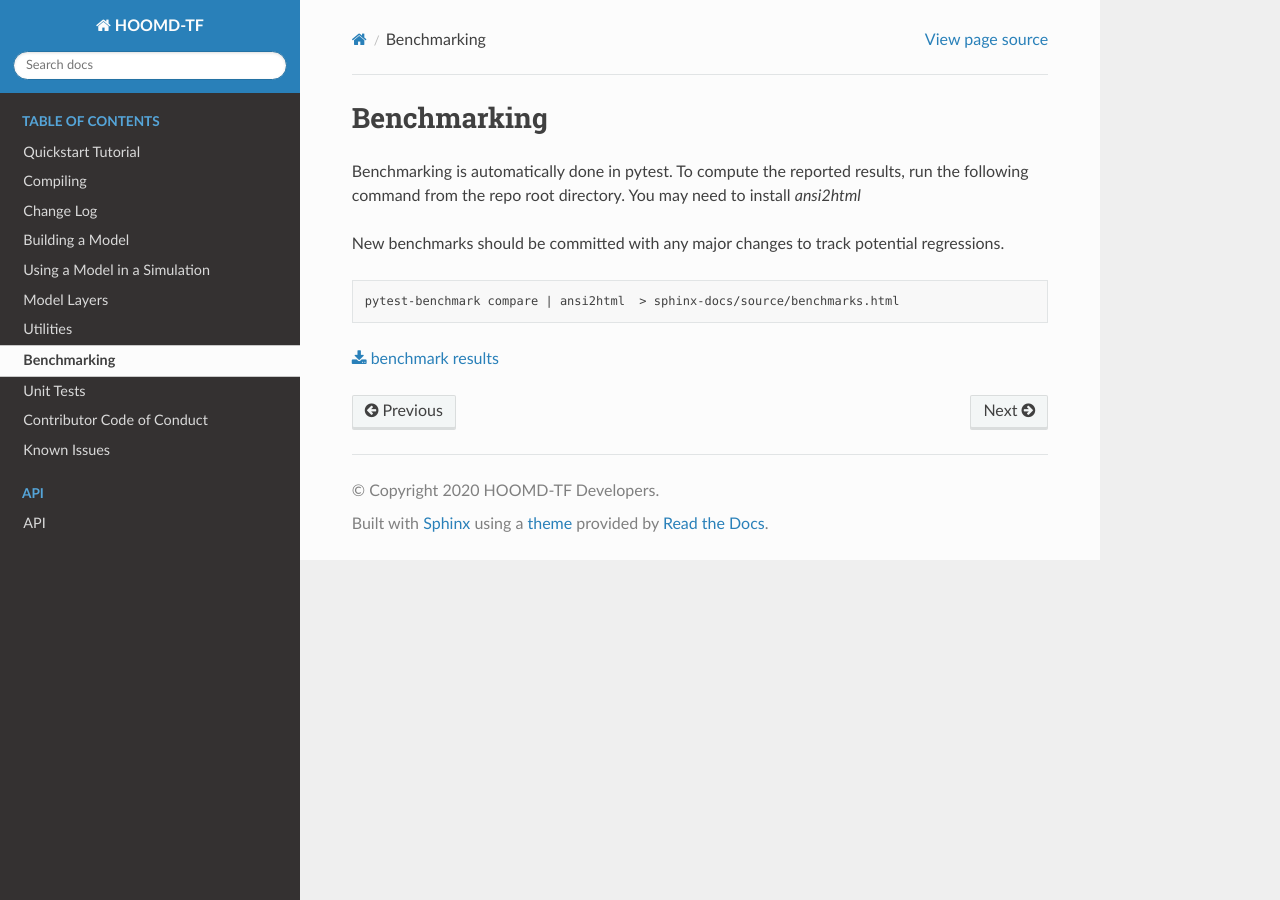
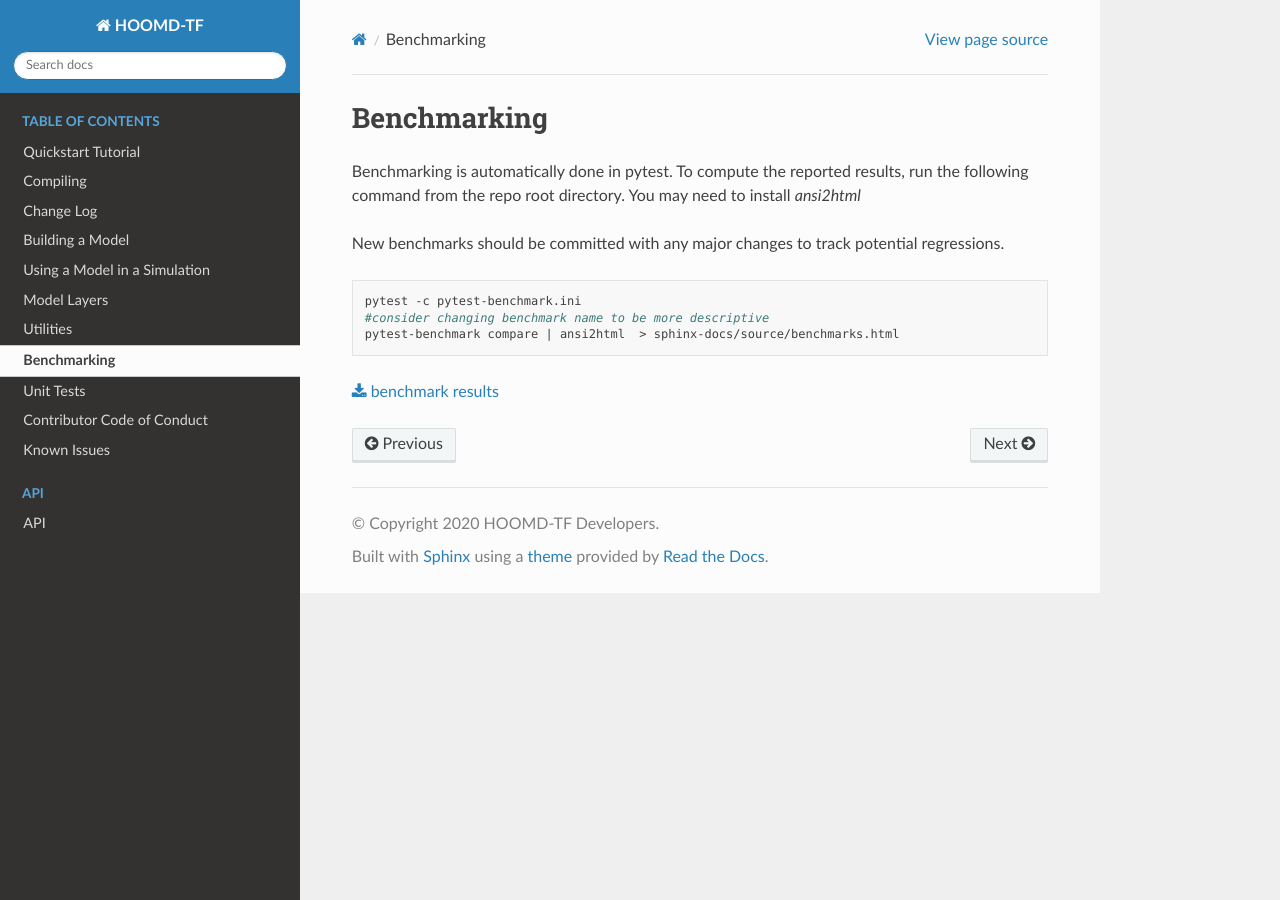
Before and after one commit to ur-whitelab/hoomd-tf, a Sphinx documentation site: the page built from sphinx-docs/source/benchmarking.rst, in a window 1280 px wide. Built offline with Sphinx 7.4.7 and the Read the Docs theme 2.0.0, drawn with Linux system fonts in a browser that asks for light colours.

Commit message:
Added docs

```diff
--- a/sphinx-docs/source/benchmarking.rst
+++ b/sphinx-docs/source/benchmarking.rst
@@ -11,6 +11,8 @@ potential regressions.
 
 .. code:: bash
 
+    pytest -c pytest-benchmark.ini
+    #consider changing benchmark name to be more descriptive
     pytest-benchmark compare | ansi2html  > sphinx-docs/source/benchmarks.html
 
 :download:`benchmark results<benchmarks.html>`
```
